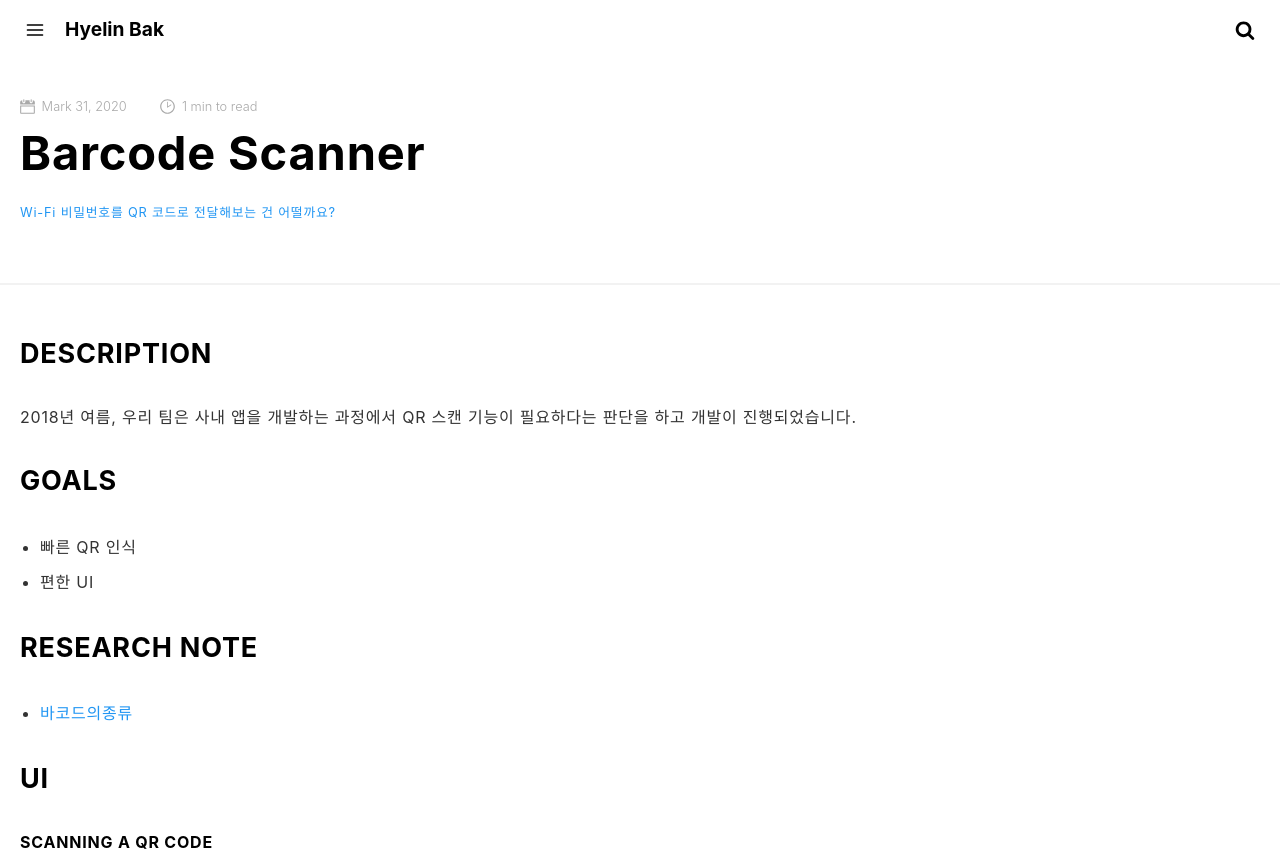
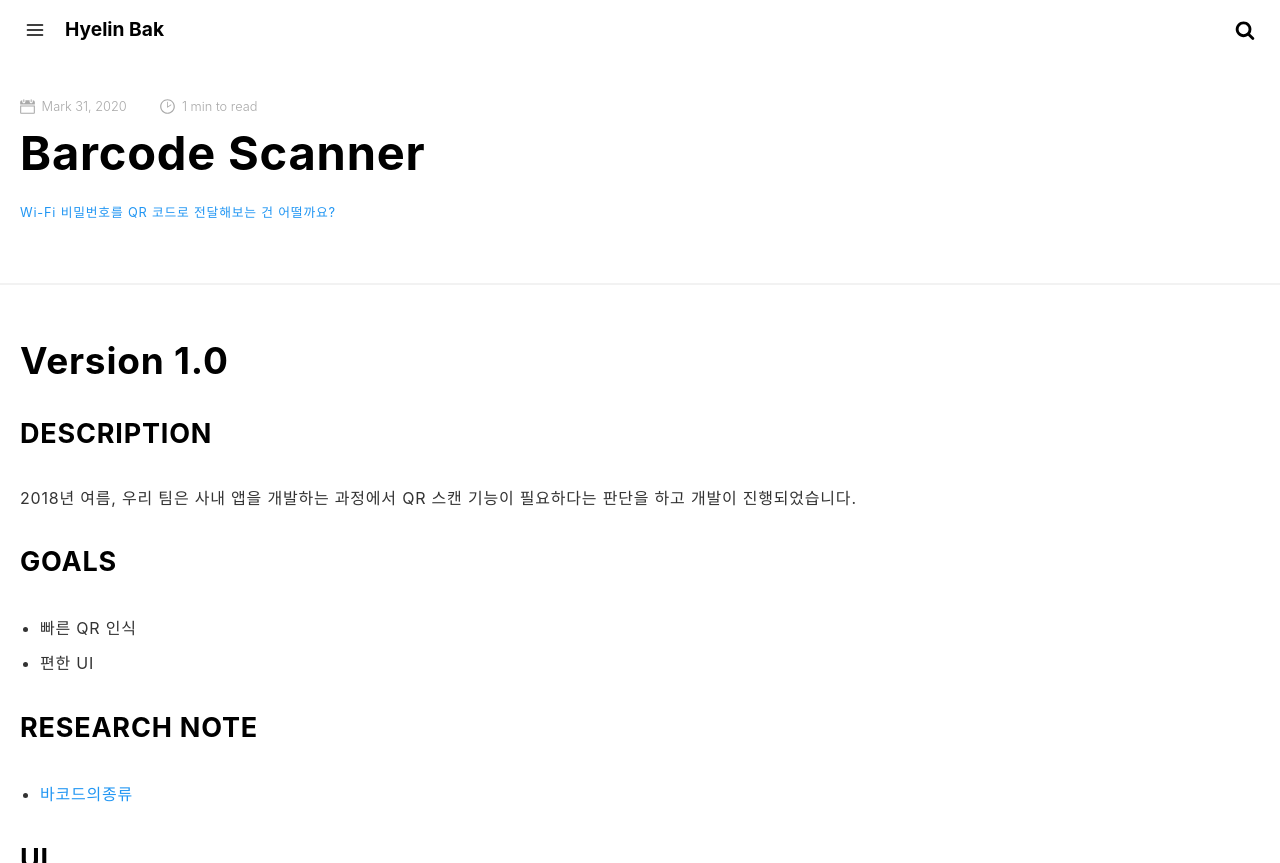
Before and after one commit to crazyjamy/crazyjamy.github.io, a Jekyll site: the page built from _posts/2020-03-31-barcode_scanner.md, in a window 1280 px wide and 900 px high, cut to the strip 0-863 px from the top of the window. Built offline with Jekyll 4.4.1, drawn with Linux system fonts in a browser that asks for light colours; comment, search, counter and statistics services are not loaded.

Commit message:
Update 2020-03-31-barcode_scanner.md

```diff
--- a/_posts/2020-03-31-barcode_scanner.md
+++ b/_posts/2020-03-31-barcode_scanner.md
@@ -12,6 +12,7 @@ introduction: APPLICATION
 ---
 
 ---
+## Version 1.0
 
 ### DESCRIPTION
 2018년 여름, 우리 팀은 사내 앱을 개발하는 과정에서 QR 스캔 기능이 필요하다는 판단을 하고 개발이 진행되었습니다.
```
